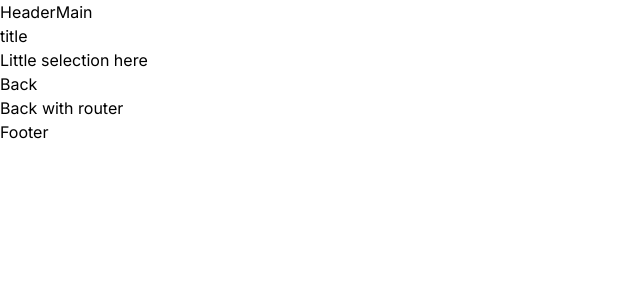
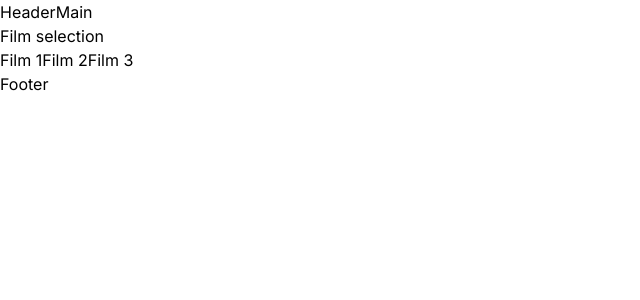
Before and after one commit to Rcf47/NextJSEducation, a Next.js app in the folder my-experiments/: page /selection in a window 1280 px wide. Shown: the top 300 px of the page, without its empty margins (0-640 px from the left). Built offline with nearby package versions, Linux system fonts and the light colour scheme.

Commit message:
chore: add experiments with routing

```diff
--- /dev/null
+++ b/my-experiments/src/app/film/[id]/page.tsx
@@ -0,0 +1,5 @@
+export default function Page({ params }: { params: { id: number } }) {
+  return (
+    <div>{`Film id is ${params.id}`}</div>
+  )
+}
--- /dev/null
+++ b/my-experiments/src/app/selection/@films/page.tsx
@@ -0,0 +1,5 @@
+export default function Films() {
+  return (
+    <div>Films are here</div>
+  )
+}
--- /dev/null
+++ b/my-experiments/src/app/selection/@series/page.tsx
@@ -0,0 +1,5 @@
+export default function Series() {
+  return (
+    <div>Series is here</div>
+  )
+}
--- /dev/null
+++ b/my-experiments/src/app/selection/[[...slug]]/page.tsx
@@ -0,0 +1,10 @@
+import Link from "next/link"
+
+export default function FilmSelection({ params }: { params: { id: number } }) {
+  return (
+    <>
+      <div>Film selection</div>
+      {[1, 2, 3].map((id, index) => <Link href={`film/${id}`} key={index}>{`Film ${id}`}</Link>)}
+    </>
+  )
+}
--- /dev/null
+++ b/my-experiments/src/app/selection/layout.tsx
@@ -0,0 +1,9 @@
+export default function Layout({ children, films, series }: { children: React.ReactNode, films: React.ReactNode, series: React.ReactNode }) {
+  return (
+    <div>
+      {children}
+      {films}
+      {series}
+    </div>
+  )
+}
--- a/my-experiments/src/app/selection/page.tsx
+++ b/my-experiments/src/app/selection/page.tsx
@@ -11,6 +11,8 @@ export default function Selection() {
       <Link href='/'>Back</Link>
       <br />
       <button type='button' onClick={() => router.push('/')}>Back with router</button>
+      <Link href='/film/123'>Film</Link>
+      {[1, 2, 3].map((id, index) => { <Link href={`film/${id}`} key={index}>{`Film ${id}`}</Link> })}
     </>
   )
 }
```
